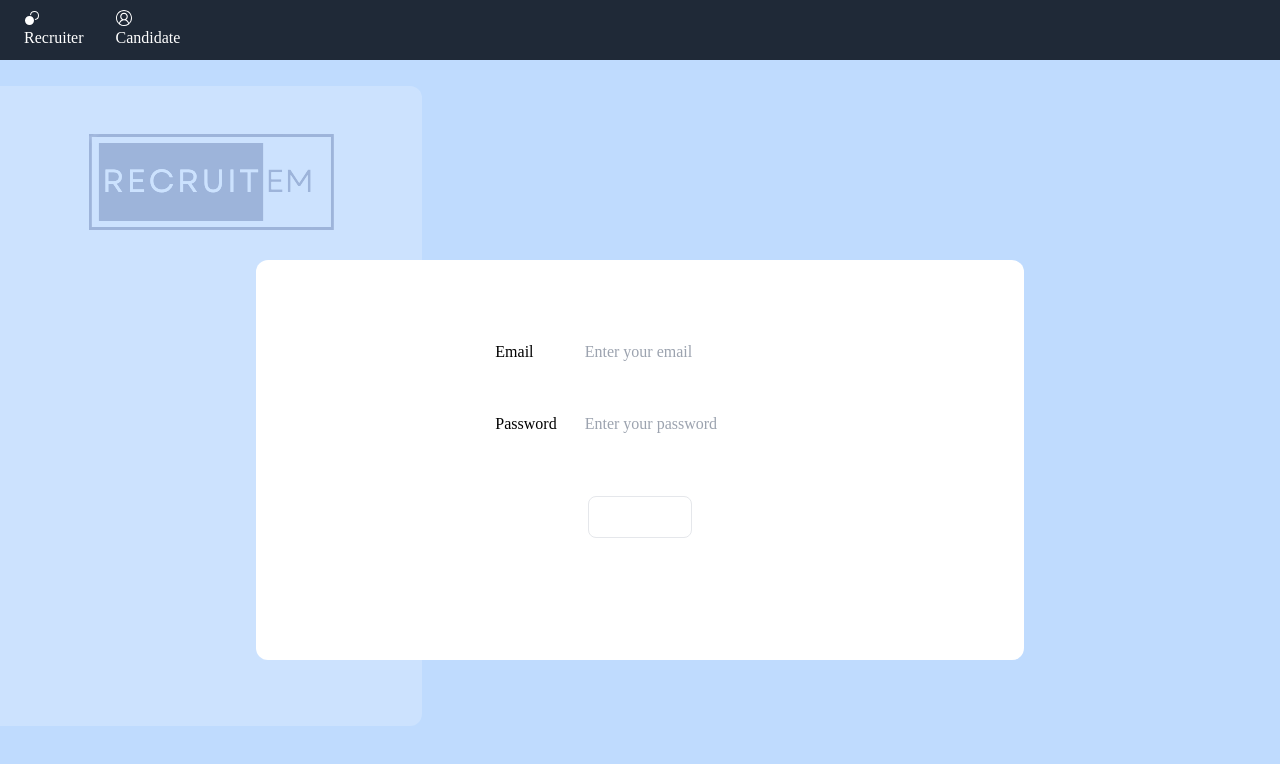
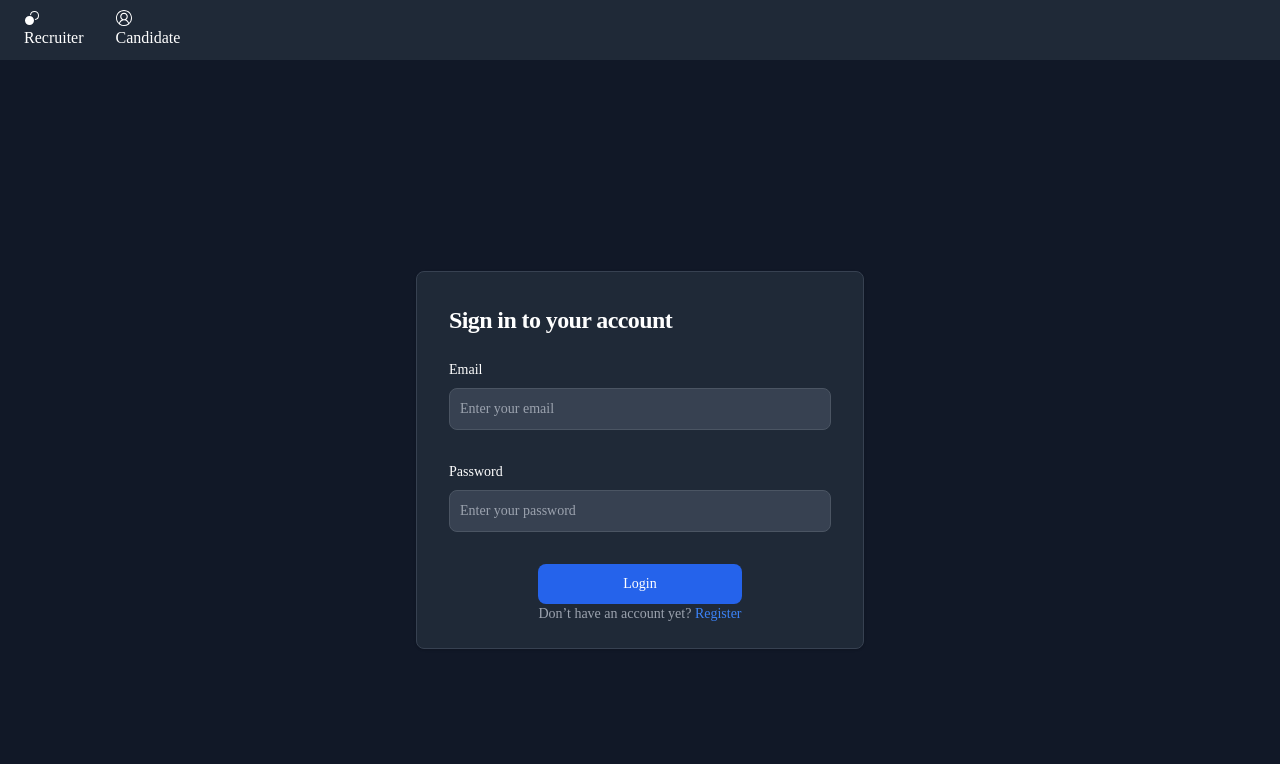
Before and after one commit to nikolap994/recruit_em, a Next.js app: page / in a window 1280 px wide. Shown: the top 764 px of the page. Built offline with nearby package versions, Linux system fonts and the light colour scheme; no server answers.

Commit message:
Update Homepage

```diff
--- a/src/pages/index.js
+++ b/src/pages/index.js
@@ -1,32 +1,32 @@
 import { getCsrfToken, getSession } from "next-auth/react";
 import Navigation from "@/components/Navigation";
-import Image from "next/image";
-import logo from "../../public/images/recruitem-logo.png";
+import Link from "next/link";
 
 export default function SignIn({ csrfToken }) {
 	return (
-		<section className="bg-blue-200 relative">
+		<section className="bg-gray-50 dark:bg-gray-900">
 			<Navigation />
-			<div className="bg-white md:w-[33vw] h-32 md:absolute h-[16vh] md:h-[45vh] lg:h-[80vh] top-[20%] md:top-[10%] rounded-r-xl lg:opacity-20">
-				<Image
-					src={logo}
-					className="mx-auto mt-8 md:mt-12"
-					alt="recruitem logo"
-				/>
-				<p className="text-center px-10 pt-6 md:hidden">
-					The only recruiting tool you&apos;ll ever need.
-				</p>
-			</div>
+			<div className="flex flex-col items-center justify-center px-6 py-8 mx-auto md:h-screen lg:py-0">
+				<div className="w-full bg-white rounded-lg shadow dark:border md:mt-0 sm:max-w-md xl:p-0 dark:bg-gray-800 dark:border-gray-700">
+					<div className="p-6 space-y-4 md:space-y-6 sm:p-8">
+						<h1 className="text-xl font-bold leading-tight tracking-tight text-gray-900 md:text-2xl dark:text-white">
+							Sign in to your account
+						</h1>
 						<form
 							method="post"
 							action="/api/auth/callback/credentials"
-				className="bg-dark-blue text-white flex flex-col h-screen items-end"
+							className="space-y-4 md:space-y-6"
 						>
-				<div className="z-10 flex rounded-xl w-[90vw] md:w-[60vw] m-auto mt-16 md:m-auto border-xl p-6 md:p-8 bg-white text-black h-[50vh]">
 							<div className="m-auto flex flex-col h-full max-h-64 gap-8 items-center">
-						<input name="csrfToken" type="hidden" defaultValue={csrfToken} />
-						<label className="flex flex-col gap-3 md:flex-row justify-between items-center h-min lg:w-full">
+								<input
+									name="csrfToken"
+									type="hidden"
+									defaultValue={csrfToken}
+								/>
+								<div className="w-full">
+									<label className="block mb-2 text-sm font-medium text-gray-900 dark:text-white">
 										Email
+									</label>
 									<input
 										placeholder="Enter your email"
 										autoComplete="email"
@@ -35,11 +35,13 @@
 										type="email"
 										required
 										minLength="4"
-								className="pl-4 py-2 text-dark-blue"
+										className="bg-gray-50 border border-gray-300 text-gray-900 sm:text-sm rounded-lg focus:ring-primary-600 focus:border-primary-600 block w-full p-2.5 dark:bg-gray-700 dark:border-gray-600 dark:placeholder-gray-400 dark:text-white dark:focus:ring-blue-500 dark:focus:border-blue-500"
 									/>
+								</div>
+								<div className="w-full">
+									<label className="block mb-2 text-sm font-medium text-gray-900 dark:text-white">
+										Password
 									</label>
-						<label className="flex flex-col gap-3 md:flex-row justify-between items-center h-min lg:w-full">
-							Password
 									<input
 										placeholder="Enter your password"
 										autoComplete="current-password"
@@ -47,22 +49,33 @@
 										type="password"
 										required
 										minLength="4"
-								className="pl-4 py-2 text-dark-blue"
+										className="bg-gray-50 border border-gray-300 text-gray-900 sm:text-sm rounded-lg focus:ring-primary-600 focus:border-primary-600 block w-full p-2.5 dark:bg-gray-700 dark:border-gray-600 dark:placeholder-gray-400 dark:text-white dark:focus:ring-blue-500 dark:focus:border-blue-500"
 									/>
-						</label>
-
+								</div>
 								<div>
 									<button
 										type="submit"
 										href="/"
-								className="bg-dark-blue text-white py-2 px-7 md:mt-5 mx-auto flex rounded-lg border"
+										className="w-full text-white bg-primary-600 hover:bg-primary-700 focus:ring-4 focus:outline-none focus:ring-primary-300 font-medium rounded-lg text-sm px-5 py-2.5 text-center dark:bg-primary-600 dark:hover:bg-primary-700 dark:focus:ring-primary-800"
 									>
-								Sign in
+										Login
 									</button>
+
+									<p className="text-sm font-light text-gray-500 dark:text-gray-400">
+										Don’t have an account yet?{" "}
+										<Link
+											href="/register"
+											className="font-medium text-primary-600 hover:underline dark:text-primary-500"
+										>
+											Register
+										</Link>
+									</p>
+								</div>
+							</div>
+						</form>
 					</div>
 				</div>
 			</div>
-			</form>
 		</section>
 	);
 }
```
Lines whose indentation alone changed are shown as unchanged.
